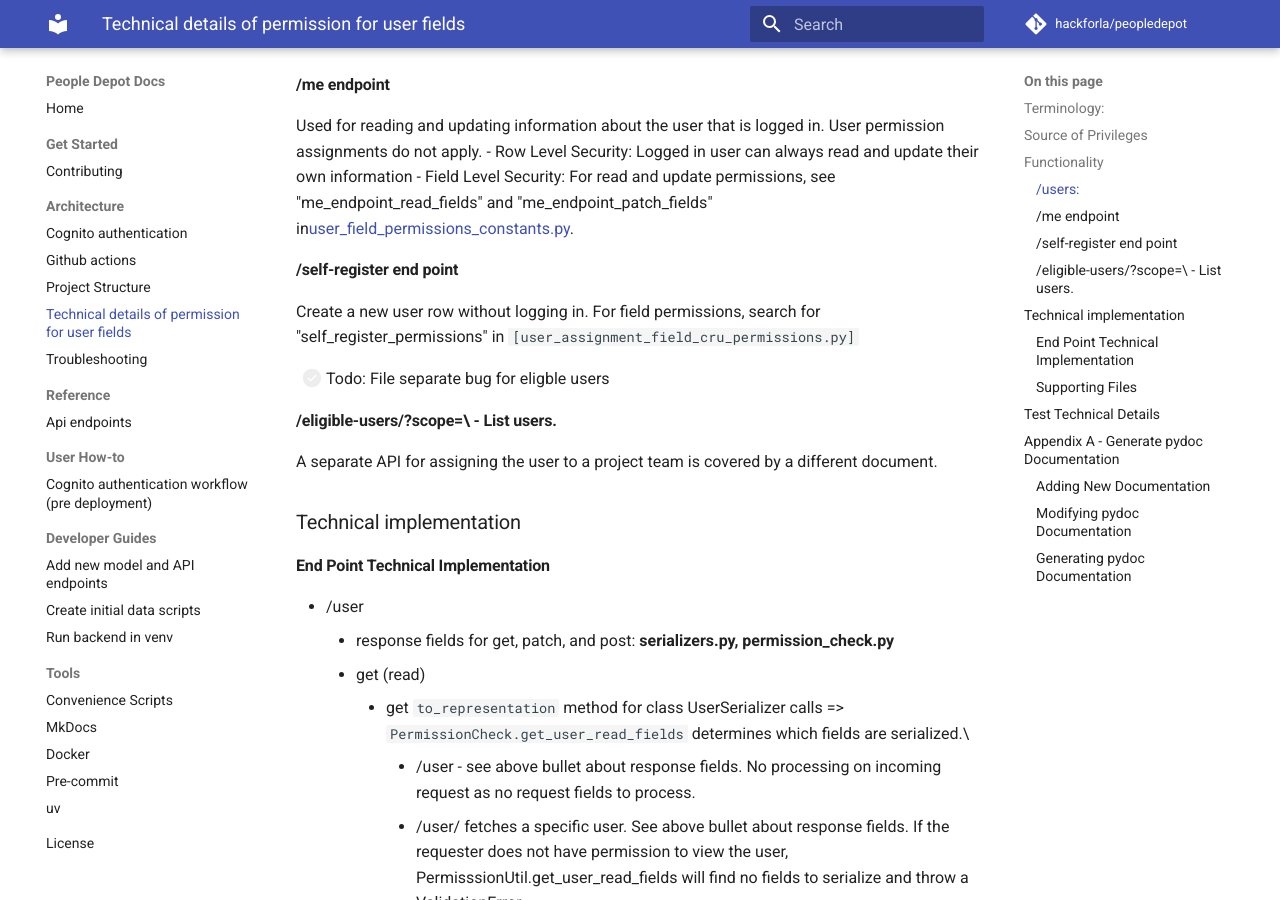
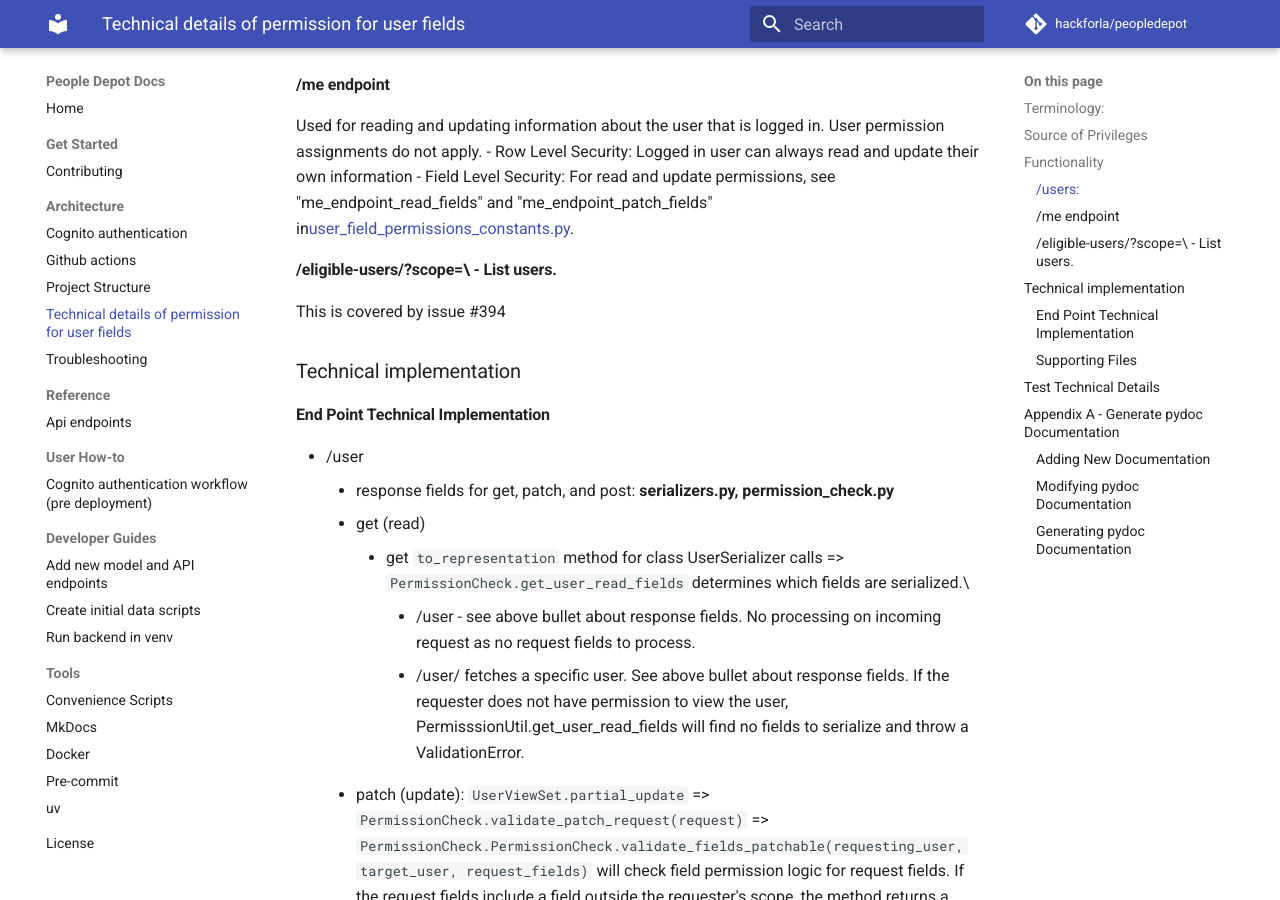
Before and after one commit to hackforla/peopledepot, an MkDocs documentation site: the page built from docs/architecture/technical-details-of-permission-for-user-fields.md, in a window 1280 px wide and 900 px high, scrolled down 1884 px. Built offline with MkDocs 1.6.1 and Material for MkDocs 9.7.7, drawn with Linux system fonts in a browser that asks for light colours; comment, search, counter and statistics services are not loaded.

Commit message:
Update technical-details-of-permission-for-user-fields.md

```diff
--- a/docs/architecture/technical-details-of-permission-for-user-fields.md
+++ b/docs/architecture/technical-details-of-permission-for-user-fields.md
@@ -74,16 +74,9 @@ do not apply.
 \- Row Level Security: Logged in user can always read and update their own information
 \- Field Level Security: For read and update permissions, see "me_endpoint_read_fields" and "me_endpoint_patch_fields" in[user_field_permissions_constants.py](../../app/core/user_field_permissions_constants.py).
 
-#### /self-register end point
-
-Create a new user row without logging in.  For field permissions, search for "self_register_permissions" in
-`[user_assignment_field_cru_permissions.py]`
-
-- [ ] Todo: File separate bug for eligble users
-
 #### /eligible-users/<project id>?scope=\<all/team/notteam> - List users.
 
-A separate API for assigning the user to a project team is covered by a different document.
+This is covered by issue #394
 
 ### Technical implementation
 
```
